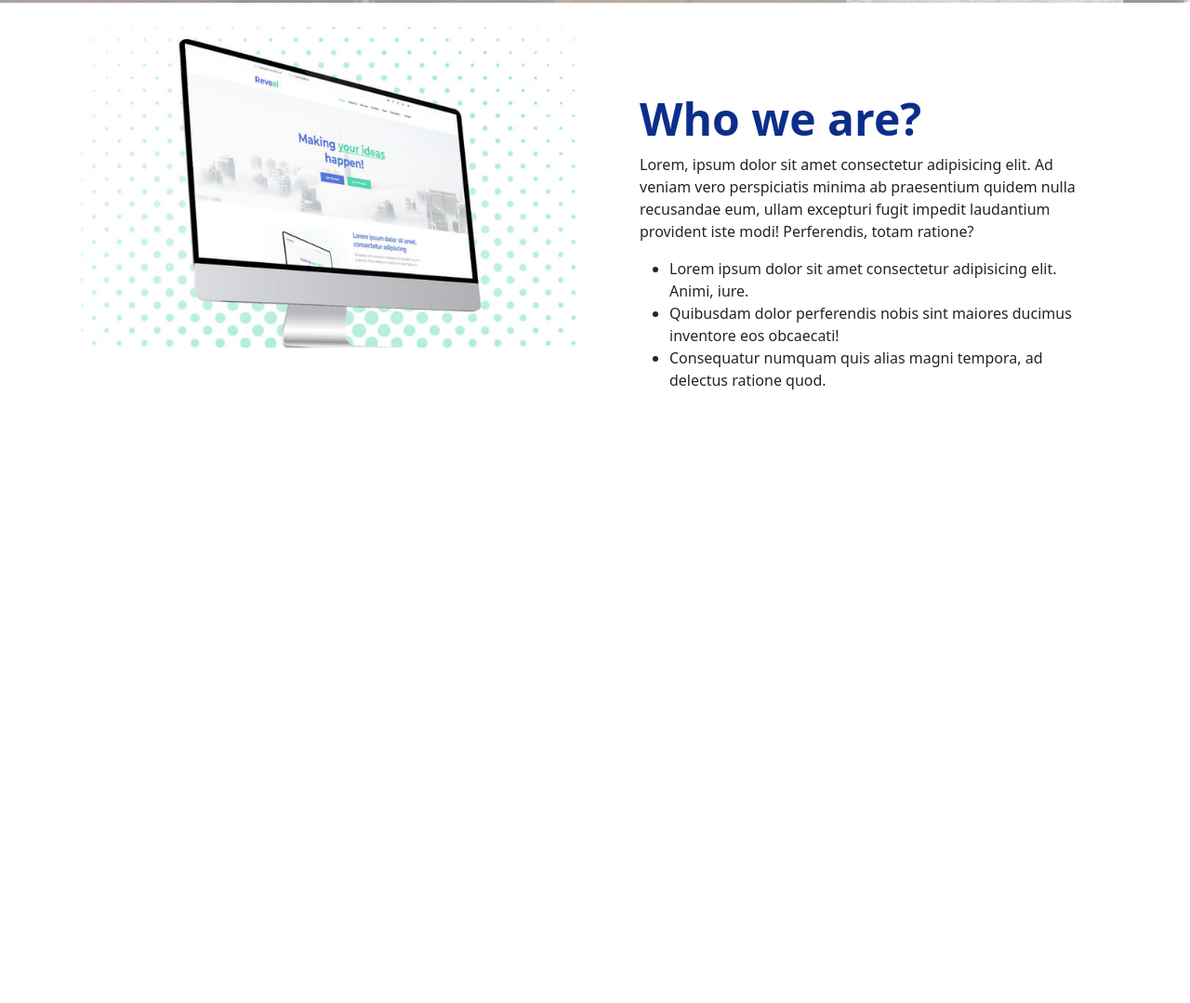
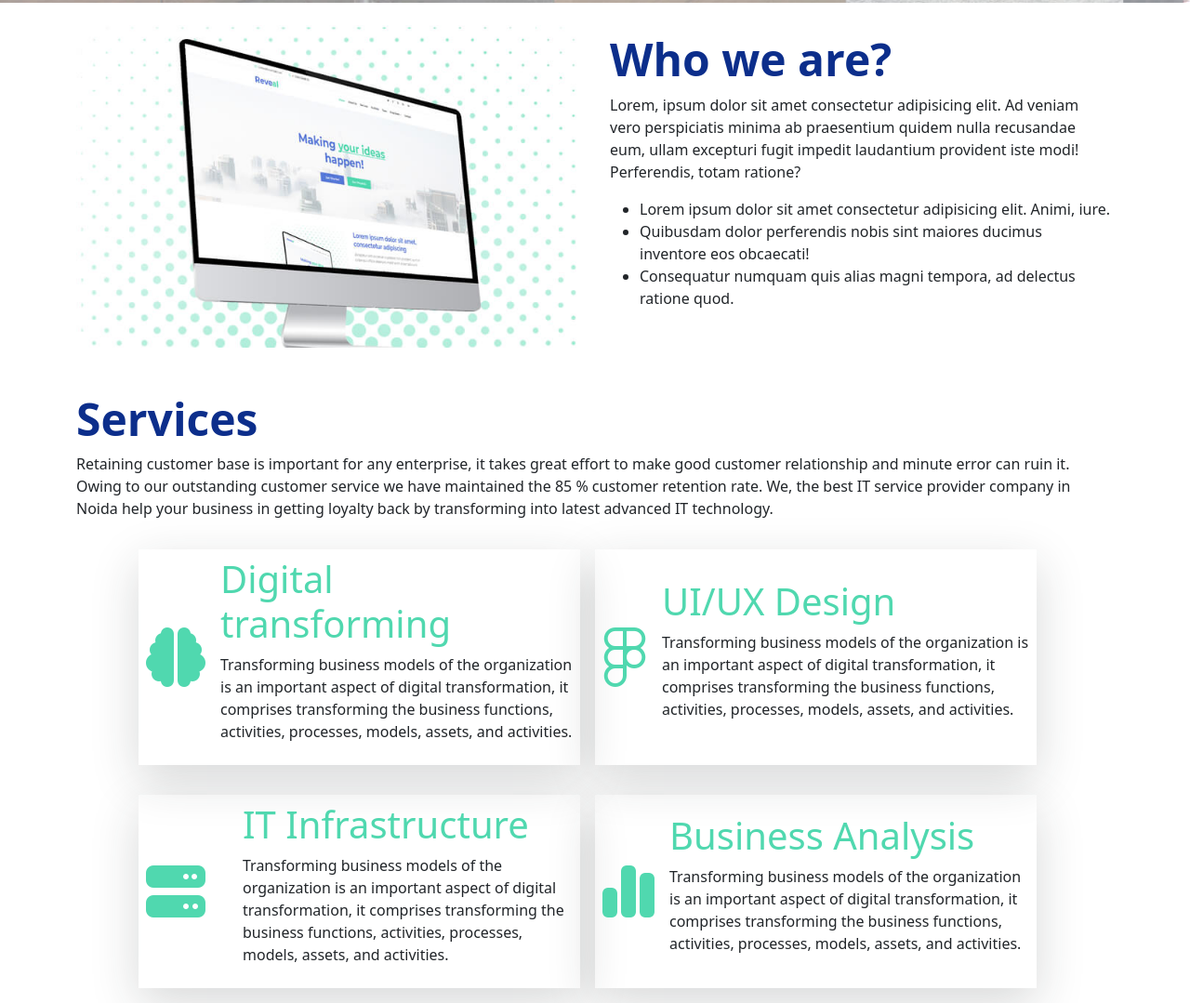
Before and after one commit to saifulislam1431/landing-page-using-bootstrap, a plain HTML site: page index.html in a window 1280 px wide. Shown: the part 888-1967 px from the top of the page at 93% size. Before the commit the page ends 1373 px from the top, so only its background shows below. Drawn offline with Linux system fonts and the light colour scheme.

Commit message:
Service section added

```diff
--- a/index.html
+++ b/index.html
@@ -147,17 +147,17 @@
 
     <main>
 
-        <section>
+        <section id="about">
             <div class="container">
                 <div class="row">
-                    <div class="col-12 col-sm-2 col-md-3 col-lg-6 d-flex">
+                    <div class="col-12 col-sm-12 col-md-6 col-lg-6 d-flex">
 
                         <div class="about-img">
                             <img src="./image/about-img.jpg" alt="" class="img w-100 mt-4">
                         </div>
 
                     </div>
-                    <div class="col-12 col-sm-2 col-md-3 col-lg-6 d-flex p-5 mt-5">
+                    <div class="col-12 col-sm-12 col-md-6 col-lg-6 d-flex p-3 mt-3">
 
                         <div class="about-description">
                             <h1 class="about-title text-primary display-5 fw-bold">
@@ -179,6 +179,72 @@
 
                 </div>
             </div>
+        </section>
+
+        <section id="service">
+
+            <div class="container mt-5">
+                <h1 class="section-title display-5 fw-bold text-primary">Services</h1>
+                <p class="service-description">Retaining customer base is important for any enterprise, it takes great effort to make good customer relationship and minute error can ruin it. Owing to our outstanding customer service we have maintained the 85 % customer retention rate. We, the best IT service provider company in Noida help your business in getting loyalty back by transforming into latest advanced IT technology.</p>
+            </div>
+
+            <div class="container mt-2">
+
+                <div class="row justify-content-center">
+                    <div class="col-12 col-sm-8 col-md-6 col-lg-5 d-flex justify-content-center align-items-center  shadow-lg mb-3 me-3 mt-3 p-2">
+
+                        <div class="icon">
+                            <i class="fa-solid fa-brain fa-4x me-3 text-secondary"></i>
+                        </div>
+                        <div class="card-description">
+                            <h1 class="text-secondary">Digital transforming</h1>
+                            <p>Transforming business models of the organization is an important aspect of digital transformation, it comprises transforming the business functions, activities, processes, models, assets, and activities.</p>
+                        </div>
+
+                    </div>
+
+                    <div class="col-12 col-sm-8 col-md-6 col-lg-5 d-flex justify-content-center align-items-center  shadow-lg mb-3 me-3 mt-3 p-2">
+
+                        <div class="icon">
+                            <i class="fa-brands fa-figma fa-4x me-3 text-secondary"></i>
+                        </div>
+                        <div class="card-description">
+                            <h1 class="text-secondary">UI/UX Design</h1>
+                            <p>Transforming business models of the organization is an important aspect of digital transformation, it comprises transforming the business functions, activities, processes, models, assets, and activities.</p>
+                        </div>
+
+                    </div>
+
+                    <div class="col-12 col-sm-8 col-md-6 col-lg-5 d-flex justify-content-center align-items-center  shadow-lg mb-3 me-3 mt-3 p-2">
+
+                        <div class="icon">
+                            <i class="fa-solid fa-server fa-4x me-3 text-secondary"></i>
+                        </div>
+                        <div class="card-description ms-4">
+                            <h1 class="text-secondary">
+                                IT Infrastructure</h1>
+                            <p>Transforming business models of the organization is an important aspect of digital transformation, it comprises transforming the business functions, activities, processes, models, assets, and activities.</p>
+                        </div>
+
+                    </div>
+
+
+                    <div class="col-12 col-sm-8 col-md-6 col-lg-5 d-flex justify-content-center align-items-center  shadow-lg mb-3 me-3 mt-3 p-2">
+
+                        <div class="icon">
+                            <i class="fa-solid fa-chart-simple fa-4x me-3 text-secondary"></i>
+                        </div>
+                        <div class="card-description">
+                            <h1 class="text-secondary">
+                                Business Analysis</h1>
+                            <p>Transforming business models of the organization is an important aspect of digital transformation, it comprises transforming the business functions, activities, processes, models, assets, and activities.</p>
+                        </div>
+
+                    </div>
+                </div>
+
+            </div>
+
         </section>
 
     </main>
```
